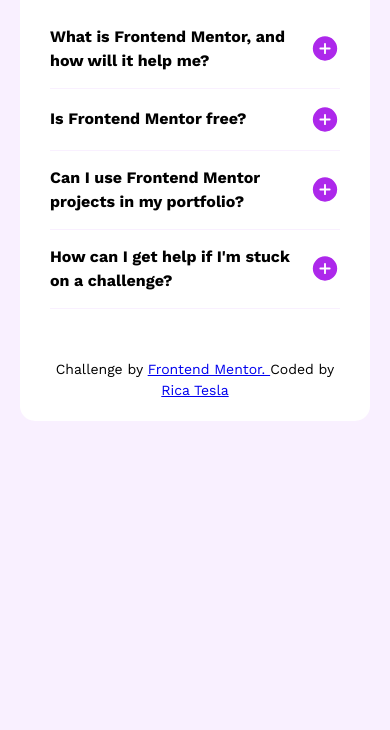
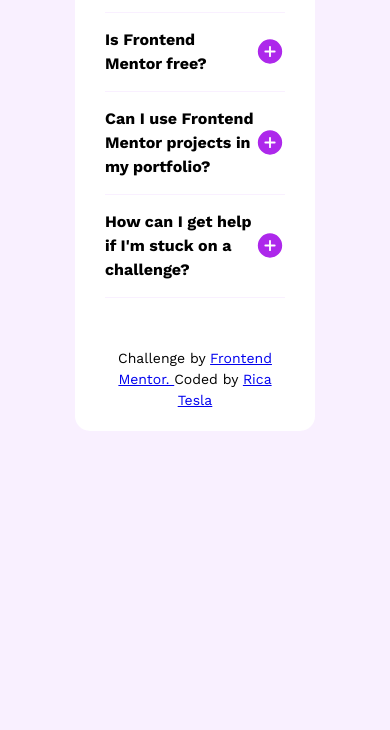
Before and after one commit to Ricardo-Tesla/FAQs-Accordion, a plain HTML site: page index.html in a window 390 px wide. Shown: the part 314-1044 px from the top of the page. After the commit the page ends 944 px from the top, so only its background shows below. Drawn offline with nearby package versions, Linux system fonts and the light colour scheme.

Commit message:
first commit

```diff
--- a/script.js
+++ b/script.js
@@ -44,7 +44,7 @@
             const content = item.querySelector('.dropdown-content');
             const icon = item.querySelector('.toggleIcon');
             content.classList.remove('show');
-            icon.src = '/images/icon-plus.svg';
+            icon.src = './images/icon-plus.svg';
             icon.classList.remove('rotate');
         });
     });
--- a/style.css
+++ b/style.css
@@ -83,14 +83,16 @@
 }
 
 /* Responsive adjustments */
-@media (max-width: 768px) {
+@media (max-width: 760px) {
     body{
         background: url('./images/background-pattern-mobile.svg') no-repeat;
         background-size: 100%;
         background-color: hsl(275, 100%, 97%);
+        min-width: 375px;
     }
     section {
-        width: auto;
-        margin: 200px 20px;
+        width: 180px;
+        margin: 100px auto;
+
     }
 }
```
